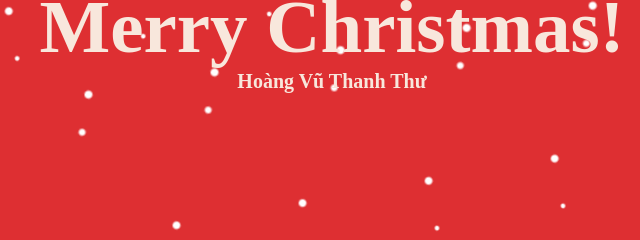
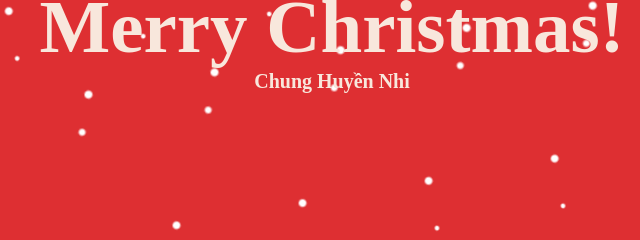
Before and after one commit to Huy20003/GiangSinh3, a plain HTML site: page index.html in a window 1280 px wide. Both pictures are taken after a click on the element "Nhấn vào thư nhé !!!". Shown: the part 546-786 px from the top of the page, 308-948 px from the left. Drawn offline with Linux system fonts and the light colour scheme; a web font is replaced by a local one.

Commit message:
Update index.html

```diff
--- a/index.html
+++ b/index.html
@@ -811,7 +811,7 @@
    <div class="christmas" >
     <div class="message">
         <h1>Merry Christmas!</h1>
-        <h2>Hoàng Vũ Thanh Thư</h2>
+        <h2>Chung Huyền Nhi</h2>
     </div>
     <div class="window ">
         <video  class="center" width="310px" height="auto" autoplay>
```
